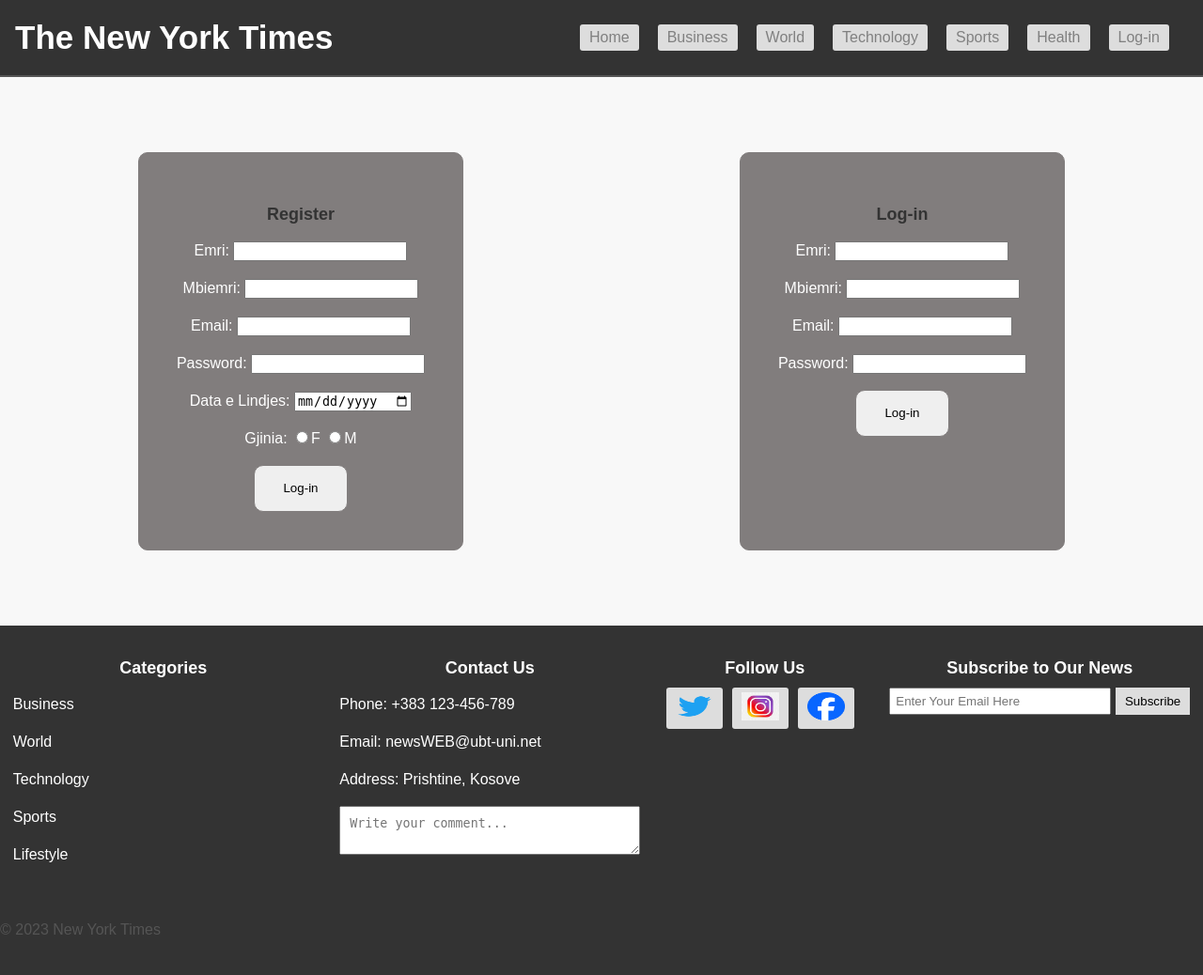
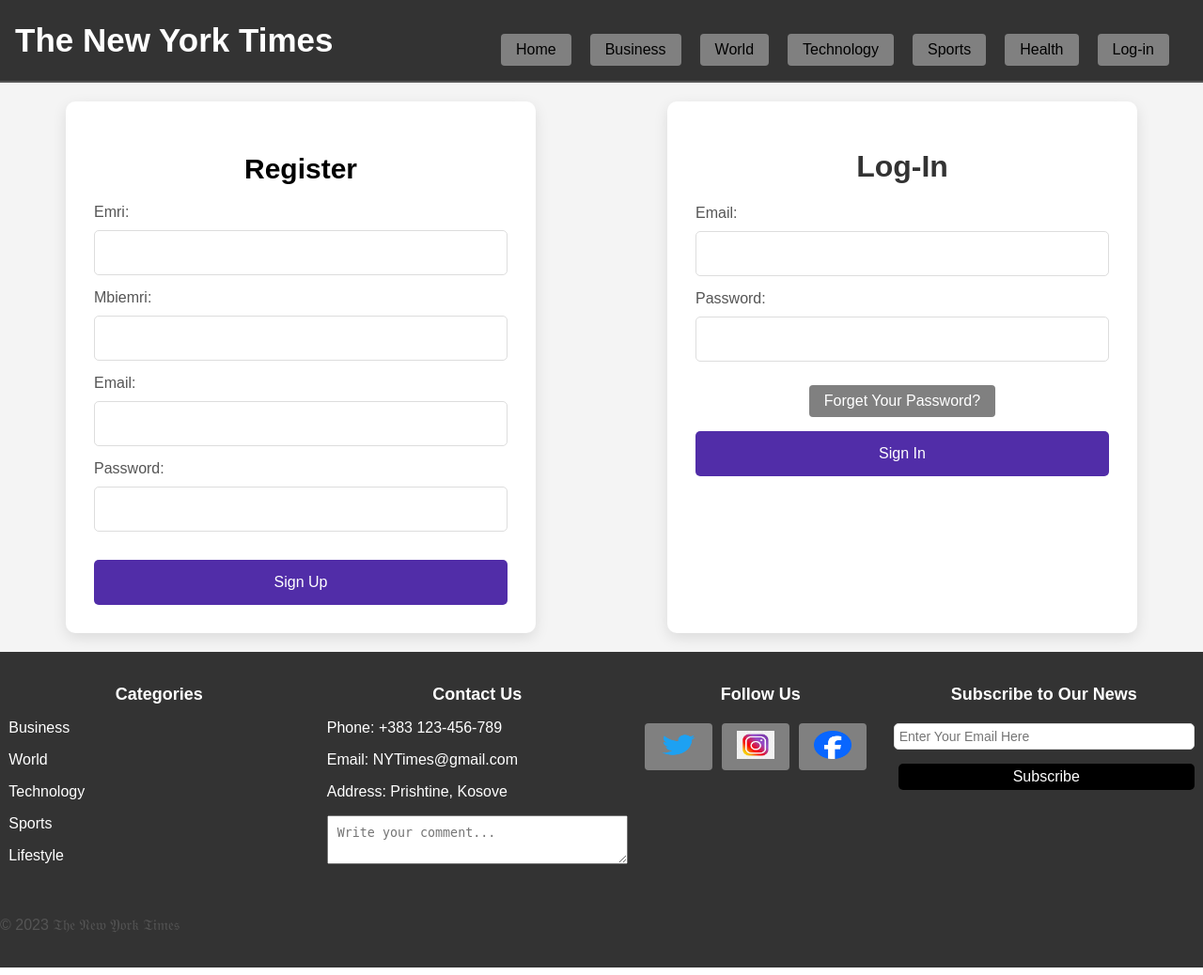
Before and after one commit to lindgeci/ProjektiFinal, a PHP site: page /Log-in.html in a window 1280 px wide. Shown: the whole page at 94% size. Run offline with PHP 8.4, Linux system fonts and the light colour scheme.

Commit message:
27.11.2023

```diff
--- a/Test Projekti/Log-in.html
+++ b/Test Projekti/Log-in.html
@@ -27,41 +27,31 @@
     </header>
 
 <div class="LoginRegister">
-
-
-
     <div class="Register">
+        <form>
             <h2>Register</h2>
             <p id = "RegEmri">Emri: <input type="text"></p>
             <p id = "RegMbiemri">Mbiemri: <input type="text"></p>
             <p id = "RegEmail">Email: <input type="text"></p>
             <p id = "RegPassword">Password: <input type="password"></p>
-        <p id = "RegDataELindjes">Data e Lindjes: <input type="date"></p>
-        <p id = "RegGjinia">
-            Gjinia:
-            <input type="radio" name="gjinia">F
-            <input type="radio" name="gjinia">M
             </p>
-        <div class="butoni">
-            <button id="butoni" onclick="logiforma()">Log-in</button>
-        </div>
+            <button>Sign Up</button>
+        <form>
     </div>
 
+    <div class = "Log-in">
+      <form>
+           <h1>Log-In</h1>
 
-    <div class = "Log-in">
-
-        <h2>Log-in</h2>
-        <p id = "LogEmri">Emri: <input type="text"></p>
-        <p id = "LogMbiemri">Mbiemri: <input type="text"></p>
           <p id = "LogEmail">Email: <input type="text"></p>
           <p id = "LogPassword">Password: <input type="password"></p>
-        <div class="butoni1">
-            <button id="butoni1" onclick="registerforma()">Log-in</button>
+          <a href="#">Forget Your Password?</a>
+            <button>Sign In</button>
+     </form>
     </div>
 
 </div>
 
-</div>
 
 
         <footer>
@@ -82,7 +72,7 @@
                         <h2>Contact Us</h2>
                         <div class="contact-info">
                             <p>Phone: <span>+383 123-456-789</span></p>
-                            <p>Email: <span>newsWEB@ubt-uni.net</span></p>
+                            <p>Email: <span>NYTimes@gmail.com</span></p>
                             <p>Address: <span>Prishtine, Kosove</span></p>
                         </div>
                         <textarea placeholder="Write your comment..."></textarea>
@@ -107,7 +97,7 @@
                 </div>
 
                 <div class="copyrights">
-                    <p>&copy; 2023 New York Times</p>
+                    <p>&copy; 2023 𝔗𝔥𝔢 𝔑𝔢𝔴 𝔜𝔬𝔯𝔨 𝔗𝔦𝔪𝔢𝔰</p>
                 </div>
             </div>
         </footer>
@@ -121,7 +111,7 @@
 
                 let domain = document.getElementById("emailInput").value.split('@')[1];
 
-                if (domain !== "ubt-uni.net") {
+                if (domain !== "@gmail.com") {
                     alert("Please use the correct email domain!");
                 } else {
                     alert("You have successfully subscribed!");
@@ -154,8 +144,6 @@
 
         function registerforma() {
             if (
-                document.getElementById("LogEmri").querySelector("input").value === '' ||
-                document.getElementById("LogMbiemri").querySelector("input").value === '' ||
                 document.getElementById("LogEmail").querySelector("input").value === '' ||
                 document.getElementById("LogPassword").querySelector("input").value === ''
             ) {
@@ -167,6 +155,8 @@
 
 
 
+
+
         </script>
 </body>
 </html>
--- a/Test Projekti/style.css
+++ b/Test Projekti/style.css
@@ -22,7 +22,7 @@
     font-family: 'Arial',  sans-serif;
     margin: 0;
     padding: 0;
-    background-color: #f8f8f8;
+    background-color: #f4f4f4;
     color: #333;
 }
 
@@ -56,7 +56,7 @@
 
 nav a {
     text-decoration: none;
-    color: gray;
+    color: black;
 }
 nav a:hover {
     color: #000;
@@ -111,83 +112,55 @@
 }
 
 
+.img1 {
+    width: 100%;
+    height: 150px;
+    overflow: hidden;
+}
+
 .img1 img {
     width: 100%;
     height: 100%;
+    object-fit: cover;
 }
 
-
-.page2 {
-    flex: 0 0 calc(55% - 10px); /* me bo qet div te gjon 55% edhe hapsira mes divave me kon 10%*/
-    margin-bottom: 30px;
-
-}
-
-.page3 {
-    flex: 0 0 calc(45% - 10px); /* me bo qet div te gjon 45% edhe hapsira mes divave me kon 10%*/
-    margin-bottom: 30px;
-}
-
-.lajmi2 {
-    display: flex;
-    flex-wrap: wrap;
-    justify-content: space-between;
-    margin-left: 50px;
-    margin-right: 50px ;
-}
-
-.lajmi3{
-    display: flex;
-    flex-wrap: wrap;
-    justify-content: space-between;
-    margin-left: 50px;
-    margin-right: 50px;
-}
-
-.page4 {
-    flex: 0 0 calc(55% - 10px); /* me bo qet div te gjon 55% edhe hapsira mes divave me kon 10%*/
-    margin-bottom: 30px;
-}
-
-.page5 {
-    flex: 0 0 calc(45% - 10px); /* me bo qet div te gjon 45% edhe hapsira mes divave me kon 10%*/
-    margin-bottom: 30px;
-}
-
-.img2 img {
+.img2 {
     width: 100%;
-    height: 100%;
+    height: 150px;
+    overflow: hidden;
 }
 
 h2{
     text-align: center;
 }
 
-
-.img img {
+.img2 img {
     width: 100%;
     height: 100%;
+    object-fit: cover;
+}
 
+h3 {
+    margin: 10px 0;
 }
 
 p {
-    line-height: 1.5;
     color: #555;
 }
 
+
 a {
-    color: black;
+    display: inline-block;
+    margin-top: 10px;
+    background-color: gray;
+    color: white;
+    padding: 8px 16px;
     text-decoration: none;
-    background-color: #ddd;
-    padding: 5px 10px;
-    display: inline-block;
-    border-radius: 3px;
-    margin-bottom: 10px;
-}
+    border-radius: 4px;
+  }
 
 a:hover {
     background-color: #555;
-    color: #fff;
 
 }
 
@@ -294,7 +357,7 @@
 }
 
 .email button {
-    background-color: #ddd;
+    background-color: black;
     padding: 5px 10px;
     border: none;
     margin-left: 5px;
@@ -358,56 +420,77 @@
 
 /* Register Forma */
 .Register {
+    background-color: #fff;
+    border-radius: 10px;
+    box-shadow: 0 5px 15px rgba(0, 0, 0, 0.1);
+    padding: 30px;
+    max-width: 500px;
+    width: 100%;
+    margin: 20px;
     text-align: center;
-    border: 1px solid #817d7d;
-    background-color: #817d7d;
-    border-radius: #817d7d;
-    border-radius: 10px;
+}
 
-    padding: 40px;
-    margin: 80px;
-
+.Register h2 {
+    text-align: center;
+    color: black;
+    font-size: 30px;
+    margin-bottom: 20px;
 }
 
 .Register p {
-    text-align: center;
-    font-family: 'Arial', sans-serif;
-    color: white;
-}
-#butoni{
-    width: 100px;
-    height: 50px;
-    cursor: pointer;
-    border: 1px solid #817d7d;
-    border-radius: 10px;
+    margin: 15px 0;
 }
 
+ input {
+    width: 100%;
+    padding: 15px;
+    box-sizing: border-box;
+    margin-top: 10px;
+    border: 1px solid #ddd;
+    border-radius: 5px;
+    font-size: 14px;
+}
 
+button {
+    background-color: #512da8;
+    color: #fff;
+    padding: 15px;
+    border: none;
+    border-radius: 5px;
+    cursor: pointer;
+    width: 100%;
+    font-size: 16px;
+    margin-top: 15px;
+}
+
+.Register a {
+    display: block;
+    text-align: right;
+    text-decoration: none;
+    margin-top: 15px;
+}
 
 
 /* Log-in Forma */
 
 .Log-in {
+    background-color: #fff;
+    border-radius: 10px;
+    box-shadow: 0 5px 15px rgba(0, 0, 0, 0.1);
+    padding: 30px;
+    max-width: 500px;
+    width: 100%;
+    margin: 20px;
     text-align: center;
-    border: 1px solid #817d7d;
-    background-color: #817d7d;
-    border-radius: #817d7d;
-    border-radius: 10px;
-    padding: 40px;
-    margin: 80px;
-
 }
 
 .Log-in p {
-    text-align: center;
-    font-family: 'Arial', sans-serif;
-    color: white;
+    margin: 15px 0;
 }
 
-#butoni1{
-    width: 100px;
-    height: 50px;
-    cursor: pointer;
-    border: 1px solid #817d7d;
-    border-radius: 10px;
+.Log-in h2 {
+    text-align: center;
+    color: black;
+    font-size: 30px;
+    margin-bottom: 20px;
 }
```
Also changed, not shown: other parts of Test Projekti/style.css (+115 -25 lines), Test Projekti/index.html (+185 -40 lines), Test Projekti/foto11.webp (added), Test Projekti/foto12.webp (added), Test Projekti/foto13.webp (added), Test Projekti/foto14.avif (added), Test Projekti/foto15.avif (added), Test Projekti/foto16.jpg (added), Test Projekti/foto17.jpg (added), Test Projekti/foto18.jpg (added), Test Projekti/foto19.jpg (added), Test Projekti/foto20.webp (added), Test Projekti/foto21.webp (added), Test Projekti/foto22.webp (added), 1 more files. Lines whose indentation alone changed are shown as unchanged.
